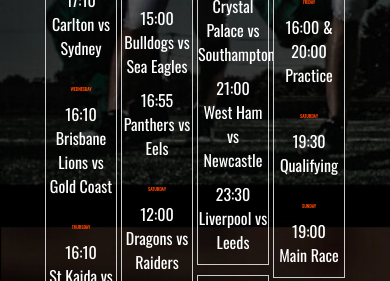
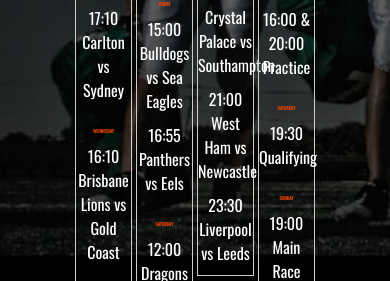
Before and after one commit to jhilmil29/Frazer-s, a plain HTML site: page index.html in a window 390 px wide. Shown: the part 387-668 px from the top of the page. Drawn offline with nearby package versions, Linux system fonts and the light colour scheme; a web font is replaced by a local one.

Commit message:
Fifth Commit

```diff
--- a/app.css
+++ b/app.css
@@ -227,6 +227,6 @@ h2 {
         margin: 10px 2px;
         border: 1px solid #ccc;
         display: block;
-        width: 70px;
+        width: 55px;
     }
 }
```
